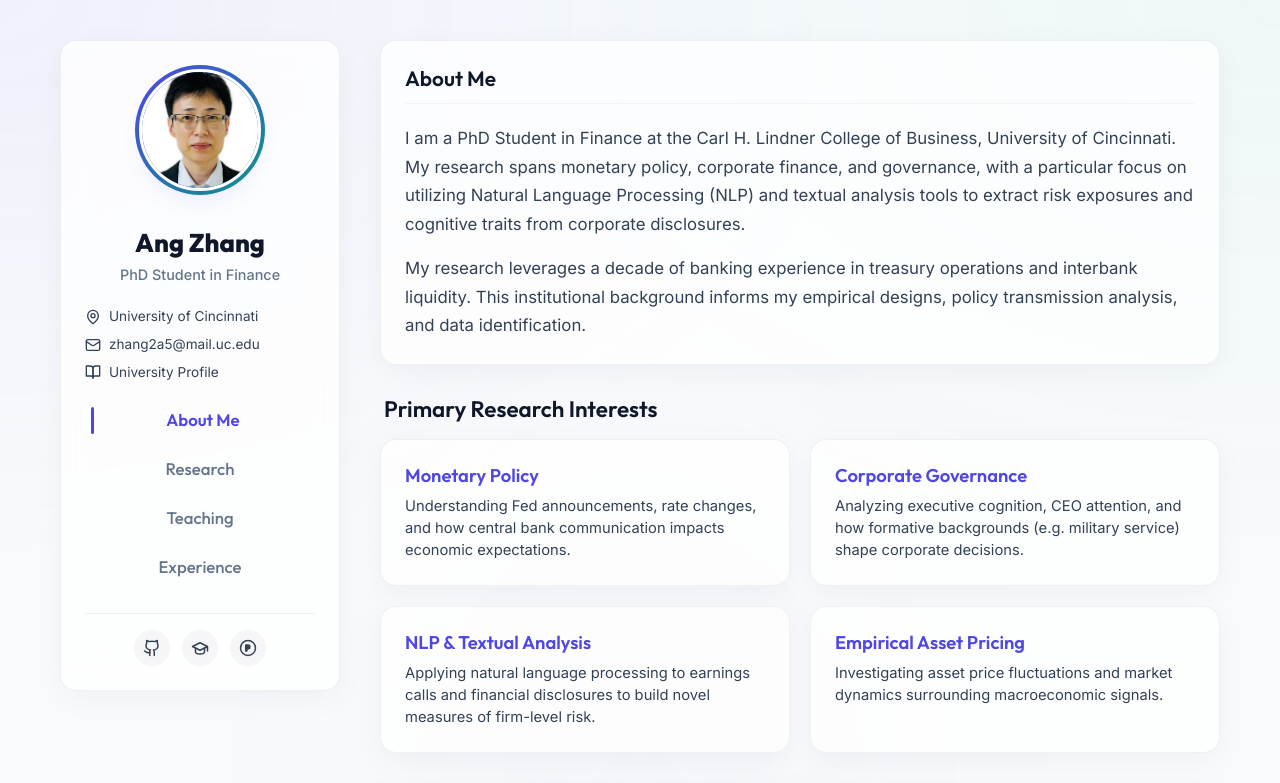
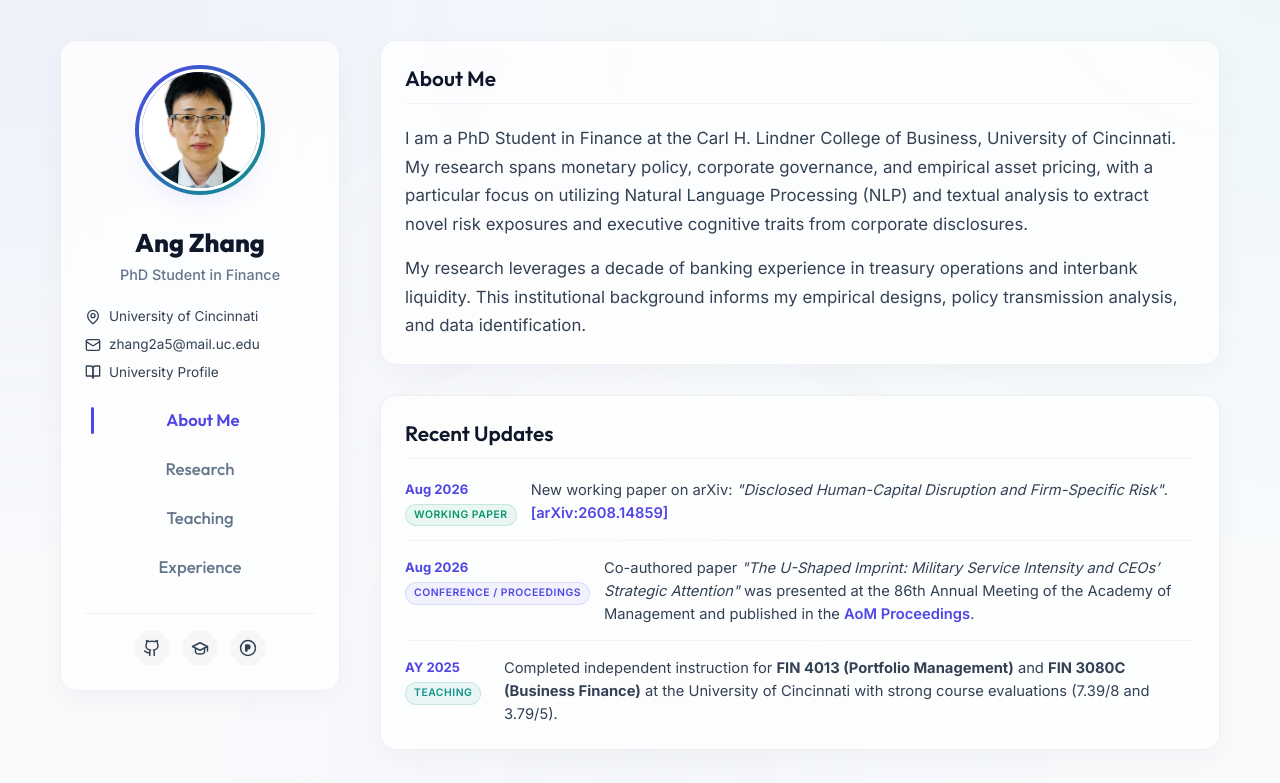
Before and after one commit to azazhang/academia, a React (Vite) app: page / in a window 1280 px wide. Shown: the top 783 px of the page. Built offline with nearby package versions, Linux system fonts and the light colour scheme.

Commit message:
Update paper title to Disclosed Human-Capital Disruption and Firm-Specific Risk; add Recent Updates and enhance landing page

```diff
--- a/src/pages/Home.jsx
+++ b/src/pages/Home.jsx
@@ -2,11 +2,72 @@ import React from 'react';
 import SectionCard from '../components/SectionCard';
 
 export default function Home({ setActiveTab }) {
+  const news = [
+    {
+      date: "Aug 2026",
+      tag: "Working Paper",
+      tagColor: "badge-emerald",
+      text: (
+        <>
+          New working paper on arXiv: <em>"Disclosed Human-Capital Disruption and Firm-Specific Risk"</em>.{" "}
+          <a
+            href="https://doi.org/10.48550/arXiv.2608.14859"
+            target="_blank"
+            rel="noopener noreferrer"
+            style={{ fontWeight: 600 }}
+          >
+            [arXiv:2608.14859]
+          </a>
+        </>
+      )
+    },
+    {
+      date: "Aug 2026",
+      tag: "Conference / Proceedings",
+      tagColor: "badge-indigo",
+      text: (
+        <>
+          Co-authored paper <em>"The U-Shaped Imprint: Military Service Intensity and CEOs’ Strategic Attention"</em> was presented at the 86th Annual Meeting of the Academy of Management and published in the{" "}
+          <a
+            href="https://journals.aom.org/doi/abs/10.5465/AMPROC.2026.13752abstract"
+            target="_blank"
+            rel="noopener noreferrer"
+            style={{ fontWeight: 600 }}
+          >
+            AoM Proceedings
+          </a>.
+        </>
+      )
+    },
+    {
+      date: "AY 2025",
+      tag: "Teaching",
+      tagColor: "badge-teal",
+      text: (
+        <>
+          Completed independent instruction for <strong>FIN 4013 (Portfolio Management)</strong> and <strong>FIN 3080C (Business Finance)</strong> at the University of Cincinnati with strong course evaluations (7.39/8 and 3.79/5).
+        </>
+      )
+    }
+  ];
+
   const interests = [
-    { title: "Monetary Policy", desc: "Understanding Fed announcements, rate changes, and how central bank communication impacts economic expectations." },
-    { title: "Corporate Governance", desc: "Analyzing executive cognition, CEO attention, and how formative backgrounds (e.g. military service) shape corporate decisions." },
-    { title: "NLP & Textual Analysis", desc: "Applying natural language processing to earnings calls and financial disclosures to build novel measures of firm-level risk." },
-    { title: "Empirical Asset Pricing", desc: "Investigating asset price fluctuations and market dynamics surrounding macroeconomic signals." }
+    {
+      title: "Human Capital & Firm Risk",
+      desc: "Applying contextual language models to earnings call transcripts to quantify labor disruption exposures, downside return deviation, and executive turnover."
+    },
+    {
+      title: "Corporate Governance & Cognition",
+      desc: "Investigating executive cognition, strategic attention allocation, and how formative backgrounds (such as military experience) imprint corporate policies."
+    },
+    {
+      title: "Monetary Policy Transmission",
+      desc: "Using high-frequency identification strategies to disentangle central bank policy actions from Federal Reserve macroeconomic information releases."
+    },
+    {
+      title: "Empirical Asset Pricing & NLP",
+      desc: "Developing novel firm-level and market-level risk metrics from unstructured textual disclosures to examine idiosyncratic volatility and asset valuation."
+    }
   ];
 
   return (
@@ -17,13 +78,43 @@ export default function Home({ setActiveTab }) {
         <div style={{ display: 'flex', flexDirection: 'column', gap: '16px' }}>
           <p style={{ fontSize: '1.05rem', lineHeight: '1.7', color: 'var(--text-secondary)' }}>
             I am a PhD Student in Finance at the Carl H. Lindner College of Business, University of Cincinnati.
-            My research spans monetary policy, corporate finance, and governance, with a particular focus on utilizing
-            Natural Language Processing (NLP) and textual analysis tools to extract risk exposures and cognitive traits from corporate disclosures.
+            My research spans monetary policy, corporate governance, and empirical asset pricing, with a particular focus on utilizing
+            Natural Language Processing (NLP) and textual analysis to extract novel risk exposures and executive cognitive traits from corporate disclosures.
           </p>
 
           <p style={{ fontSize: '1.05rem', lineHeight: '1.7', color: 'var(--text-secondary)' }}>
             My research leverages a decade of banking experience in treasury operations and interbank liquidity. This institutional background informs my empirical designs, policy transmission analysis, and data identification.
           </p>
+        </div>
+      </SectionCard>
+
+      {/* Recent Updates */}
+      <SectionCard title="Recent Updates">
+        <div style={{ display: 'flex', flexDirection: 'column', gap: '16px' }}>
+          {news.map((item, idx) => (
+            <div
+              key={idx}
+              style={{
+                display: 'flex',
+                gap: '14px',
+                alignItems: 'flex-start',
+                paddingBottom: idx !== news.length - 1 ? '14px' : '0',
+                borderBottom: idx !== news.length - 1 ? '1px solid rgba(15, 23, 42, 0.04)' : 'none'
+              }}
+            >
+              <div style={{ display: 'flex', flexDirection: 'column', alignItems: 'flex-start', minWidth: '85px', gap: '4px' }}>
+                <span style={{ fontSize: '0.82rem', fontWeight: 700, color: 'var(--color-accent)' }}>
+                  {item.date}
+                </span>
+                <span className={`badge ${item.tagColor}`} style={{ fontSize: '0.65rem', padding: '2px 8px' }}>
+                  {item.tag}
+                </span>
+              </div>
+              <div style={{ fontSize: '0.92rem', lineHeight: '1.55', color: 'var(--text-secondary)', flex: 1 }}>
+                {item.text}
+              </div>
+            </div>
+          ))}
         </div>
       </SectionCard>
 
@@ -64,7 +155,7 @@ export default function Home({ setActiveTab }) {
           <div style={{ padding: '12px', borderLeft: '3px solid var(--color-emerald)', backgroundColor: 'rgba(5, 150, 105, 0.02)', borderRadius: '0 8px 8px 0' }}>
             <h4 style={{ fontSize: '0.9rem', color: 'var(--text-muted)', textTransform: 'uppercase', letterSpacing: '0.05em' }}>Teaching</h4>
             <p style={{ fontWeight: 600, color: 'var(--text-primary)', marginTop: '2px' }}>Independent Instructor</p>
-            <p style={{ fontSize: '0.85rem', color: 'var(--text-muted)' }}>Avg. Eval: 7.39/8 & 3.79/5</p>
+            <p style={{ fontSize: '0.85rem', color: 'var(--text-muted)' }}>101 Students · 7.39/8 & 3.79/5</p>
           </div>
         </div>
         <div style={{ marginTop: '20px', display: 'flex', justifyContent: 'center', gap: '16px', flexWrap: 'wrap' }}>
--- a/src/pages/Research.jsx
+++ b/src/pages/Research.jsx
@@ -7,13 +7,33 @@ export default function Research() {
 
   const papers = [
     {
+      id: 'human-capital',
+      title: "Disclosed Human-Capital Disruption and Firm-Specific Risk",
+      status: "Working Paper (arXiv:2608.14859)",
+      type: "working",
+      badgeColor: "badge-emerald",
+      abstract: "Human capital is a central organizational input, but standard financial data reveal little about firm-specific disruptions to workforce availability, cost, skills, and continuity. I construct a measure of disclosed human-capital disruption from earnings calls using author-defined coding criteria and a contextual language model. Within firms, a one-standard-deviation increase in the annual measure is associated with 0.55 percentage points higher idiosyncratic volatility, 0.58 percentage points higher downside deviation, and a 0.46 percentage point lower worst monthly return, with no corresponding relation to market beta. The results are stable across seven broader and narrower classification rules and remain after removing explicit labor-shortage passages and controlling for a recently published labor-shortage measure and transcript-wide negative and uncertain language. At the call level, human-capital disruption predicts approximately 0.50% higher idiosyncratic volatility over the following 42 trading days after conditioning on pre-call risk. Earnings calls therefore reveal disturbances to a key organizational input that are broader than labor shortages and informative about the distribution of firm outcomes.",
+      links: [
+        {
+          label: "arXiv:2608.14859",
+          url: "https://doi.org/10.48550/arXiv.2608.14859",
+          type: "external"
+        },
+        {
+          label: "Email for Feedback",
+          url: "mailto:zhang2a5@mail.uc.edu?subject=Inquiry / Feedback: Disclosed Human-Capital Disruption and Firm-Specific Risk",
+          type: "email"
+        }
+      ]
+    },
+    {
       id: 'military-service',
-      title: "The U-shaped Imprint: Military Service Intensity and CEOs’ Strategic Attention",
+      title: "The U-Shaped Imprint: Military Service Intensity and CEOs’ Strategic Attention",
       authors: "Zhenhua Li, Ang Zhang, Jeffrey Barden, and Jonathan D. Arthurs",
       status: "AoM 2026 Proceedings",
       type: "conference",
       badgeColor: "badge-indigo",
-      abstract: "Integrating the attention-based view with imprinting theory, we examine how CEOs’ military service influences the structure of executive attention. We propose and find a U-shaped relationship between military service intensity and CEOs’ self-centered attention using a panel of U.S. public firms and text analysis of MD&A disclosures. We theorize that military experience imprints durable cognitive filters, but the strength varies non-linearly with service intensity: moderate military exposure broadens outward attention, whereas low/high intensity reinforces inward focus. This study advances the understanding of how formative institutions shape strategic attention allocation.",
+      abstract: "How do formative institutional experiences shape the way top executives allocate their attention? Integrating the attention-based view with imprinting theory, we examine how CEOs’ military service influences the structure of executive attention across competing strategic domains. We theorize that military experience imprints durable cognitive filters that bias habitual attention allocation, but that the strength and direction of this imprint vary in nonlinear shape with service intensity. Specifically, we propose a U-shaped relationship between military service intensity and CEOs’ self-centered attention, such that moderate exposure broadens outward attention, whereas both low and high intensity reinforce inward focus through distinct imprinting mechanisms. We test these arguments using a large panel of U.S. public firms, combining biographical data on CEOs’ military backgrounds with text analysis of MD&A disclosures. Employing fractional, compositional, and nonlinear modeling approaches, we find evidence consistent with the proposed non-monotonic imprinting effects.",
       links: [
         {
           label: "AoM Proceedings",
@@ -22,27 +42,7 @@ export default function Research() {
         },
         {
           label: "Email for Draft",
-          url: "mailto:zhang2a5@mail.uc.edu?subject=Request for Draft: The U-shaped Imprint: Military Service Intensity and CEOs’ Strategic Attention",
-          type: "email"
-        }
-      ]
-    },
-    {
-      id: 'human-capital',
-      title: "Measuring Human Capital Risk using Textual Analysis",
-      status: "Working Paper (arXiv:2608.14859)",
-      type: "working",
-      badgeColor: "badge-emerald",
-      abstract: "This study develops a novel, NLP-based measure of firm-level human capital risk using earnings call transcripts. By quantifying the attention corporate participants pay to labor-related categories (e.g. recruiting, turnover, compensation), the metric captures high-level human capital constraint exposure. We demonstrate that firms with higher human capital risk experience meaningful shifts in capital structures, operational policies, and corporate performance.",
-      links: [
-        {
-          label: "arXiv:2608.14859",
-          url: "https://doi.org/10.48550/arXiv.2608.14859",
-          type: "external"
-        },
-        {
-          label: "Email for Feedback",
-          url: "mailto:zhang2a5@mail.uc.edu?subject=Inquiry / Feedback: Measuring Human Capital Risk using Textual Analysis",
+          url: "mailto:zhang2a5@mail.uc.edu?subject=Request for Draft: The U-Shaped Imprint: Military Service Intensity and CEOs’ Strategic Attention",
           type: "email"
         }
       ]
```
